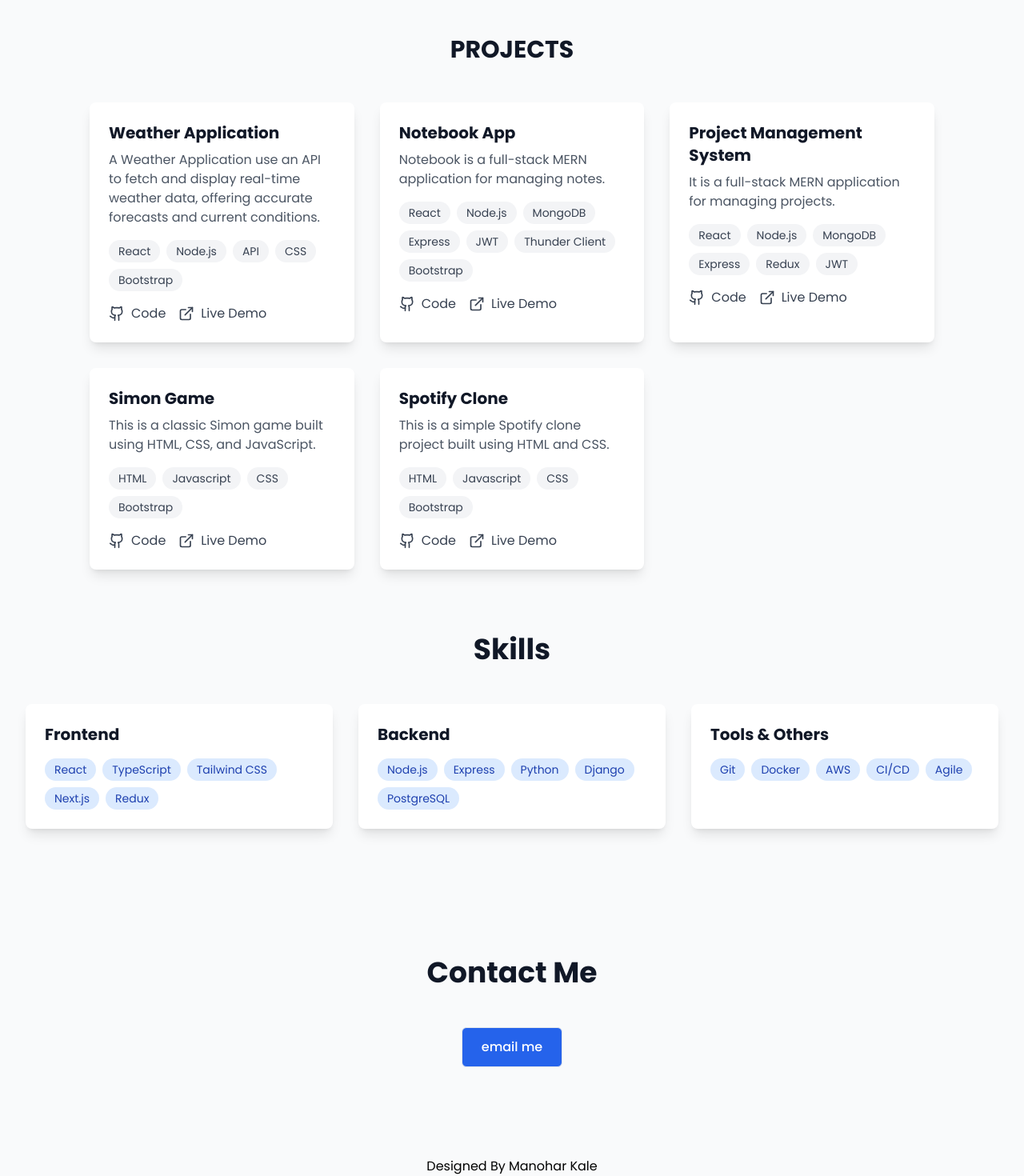
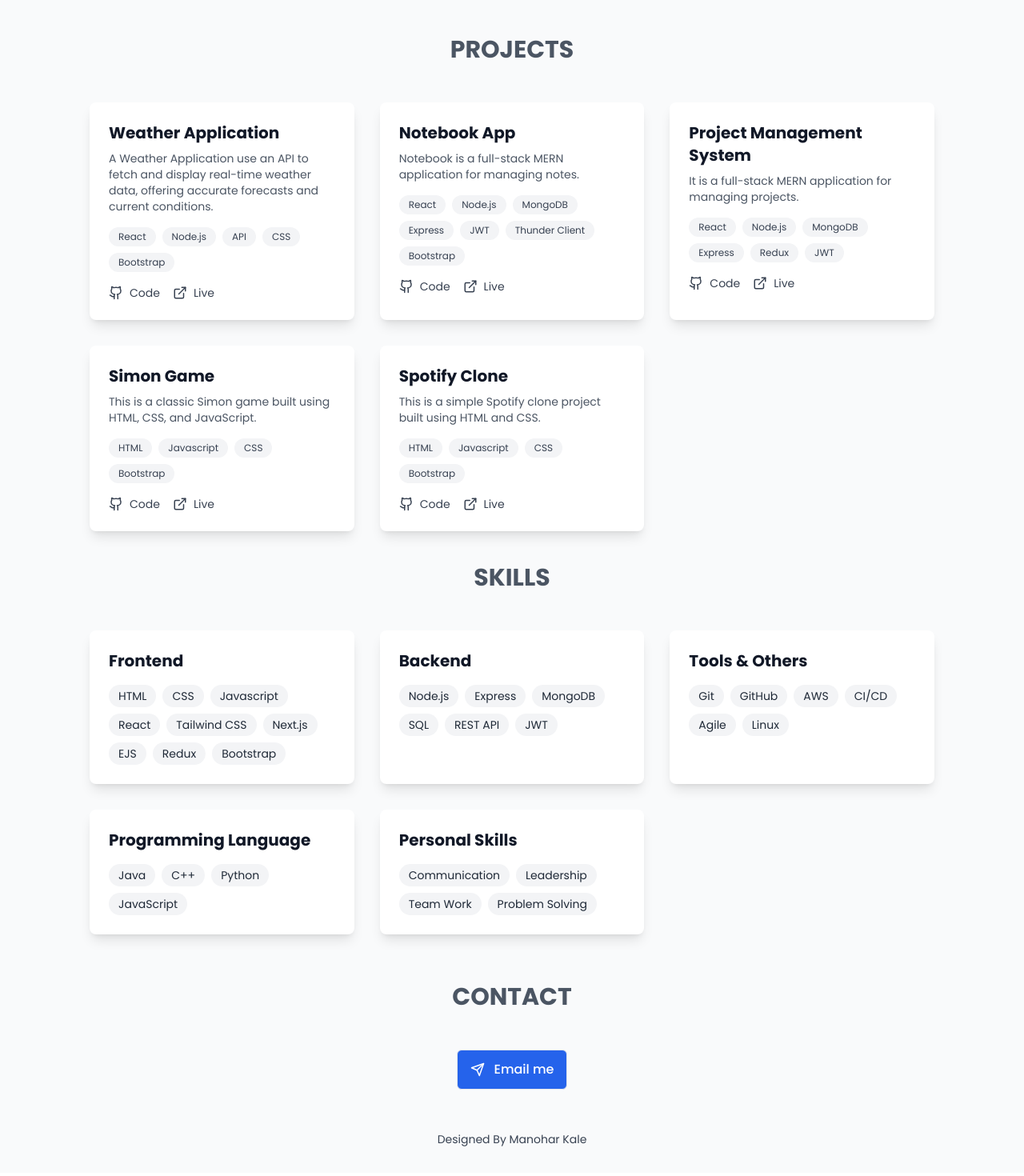
Before and after one commit to ManoharBari/My-Portfolio-App, a React (Vite) app: page / in a window 1280 px wide. Shown: the part 640-2110 px from the top of the page at 80% size. Built offline with nearby package versions, Linux system fonts and the light colour scheme.

Commit message:
modified projects

```diff
--- a/src/App.jsx
+++ b/src/App.jsx
@@ -13,7 +13,7 @@ function App() {
         <Projects />
         <Skills />
         <Contact />
-          <p className='max-w-7xl mx-auto px-4 sm:px-6 dark:text-white lg:px-8 text-center py-8'>Designed By Manohar Kale</p>
+          <p className='max-w-7xl mx-auto px-4 sm:px-6 dark:text-white text-gray-700 lg:px-8 text-sm text-center py-8'>Designed By Manohar Kale</p>
       </main>
     </div>
   );
--- a/src/components/Contact.jsx
+++ b/src/components/Contact.jsx
@@ -1,13 +1,15 @@
 import React from 'react';
-import { Mail, Phone, MapPin } from 'lucide-react';
+import { Mail, Phone, MapPin, Send } from 'lucide-react';
 
 const Contact = () => {
   return (
-    <section id="contact" className="py-20 bg-gray-50 dark:bg-gray-900 transition-colors">
+    <section id="contact" className="py-5 bg-gray-50 dark:bg-gray-900 transition-colors">
       <div className="max-w-7xl mx-auto px-4 sm:px-6 lg:px-8">
-        <h2 className="text-4xl font-bold text-center text-gray-900 dark:text-white mb-12">Contact Me</h2>
+        <h2 className="text-3xl font-bold text-center text-gray-600 dark:text-white mb-12">CONTACT</h2>
         <div className='flex justify-center space-x-4'>
-          <button className='items-center px-6 py-3 border border-1px-solid-blue text-base font-medium rounded-md text-white bg-blue-600 hover:bg-blue-700 dark:bg-blue-500 dark:hover:bg-blue-600 transition-colors'>email me</button>
+          <a href="mailto:manoharkale5368@gmail.com">
+            <button className='flex justify-center gap-3 items-center px-4 py-3 border border-1px-solid-blue text-base font-medium rounded-md text-white bg-blue-600 hover:bg-blue-700 dark:bg-blue-500 dark:hover:bg-blue-600 transition-colors'><Send size={18} />Email me </button>
+          </a>
         </div>
       </div>
     </section>
--- a/src/components/Projects.jsx
+++ b/src/components/Projects.jsx
@@ -41,19 +41,19 @@ const projects = [
 const Projects = () => {
   return (
     <section id="projects" className="bg-gray-50 dark:bg-gray-900 transition-colors">
-      <div className="max-w-7xl mx-auto px-4 sm:px-6 lg:px-8">
-        <h2 className="text-3xl font-bold text-center text-gray-900 dark:text-white mb-12">PROJECTS</h2>
-        <div className="grid px-20 grid-cols-1 md:grid-cols-2 lg:grid-cols-3 gap-8">
+      <div className="max-w-7xl mx-auto lg:mx-20 px-4 sm:px-6 lg:px-8">
+        <h2 className="text-3xl font-bold text-center text-gray-600 dark:text-white mb-12">PROJECTS</h2>
+        <div className="grid grid-cols-1 md:grid-cols-2 lg:grid-cols-3 gap-8">
           {projects.map((project, index) => (
             <div key={index} className="transition duration-500 ease-in-out hover:-translate-y-2 bg-white dark:bg-gray-800 rounded-lg shadow-lg overflow-hidden transition-colors">
               <div className="p-6">
                 <h3 className="text-xl font-bold text-gray-900 dark:text-white mb-2">{project.title}</h3>
-                <p className="text-gray-600 dark:text-gray-300 mb-4">{project.description}</p>
+                <p className="text-gray-600 text-sm dark:text-gray-300 mb-4">{project.description}</p>
                 <div className="flex flex-wrap gap-2 mb-4">
                   {project.tech.map((tech, i) => (
                     <span
                       key={i}
-                      className="px-3 py-1 bg-gray-100 dark:bg-gray-700 text-gray-700 dark:text-gray-200 text-sm rounded-full"
+                      className="px-3 py-1 bg-gray-100 dark:bg-gray-700 text-gray-700 dark:text-gray-200 text-xs rounded-full"
                     >
                       {tech}
                     </span>
@@ -62,17 +62,17 @@ const Projects = () => {
                 <div className="flex space-x-4">
                   <a
                     href={project.github}
-                    className="flex items-center text-gray-700 dark:text-gray-200 hover:text-blue-500 dark:hover:text-blue-400 transition-colors"
+                    className="flex items-center text-sm text-gray-700 dark:text-gray-200 hover:text-blue-500 dark:hover:text-blue-400 transition-colors"
                   >
-                    <Github size={20} className="mr-2" />
+                    <Github size={18} className="mr-2" />
                     Code
                   </a>
                   <a
                     href={project.live}
-                    className="flex items-center text-gray-700 dark:text-gray-200 hover:text-blue-500 dark:hover:text-blue-400 transition-colors"
+                    className="flex items-center text-sm text-gray-700 dark:text-gray-200 hover:text-blue-500 dark:hover:text-blue-400 transition-colors"
                   >
-                    <ExternalLink size={20} className="mr-2" />
-                    Live Demo
+                    <ExternalLink size={18} className="mr-2" />
+                    Live
                   </a>
                 </div>
               </div>
--- a/src/components/Skills.jsx
+++ b/src/components/Skills.jsx
@@ -1,16 +1,18 @@
 import React from 'react';
 
 const skills = {
-  'Frontend': ['React', 'TypeScript', 'Tailwind CSS', 'Next.js', 'Redux'],
-  'Backend': ['Node.js', 'Express', 'Python', 'Django', 'PostgreSQL'],
-  'Tools & Others': ['Git', 'Docker', 'AWS', 'CI/CD', 'Agile'],
+  'Frontend': ['HTML', 'CSS', 'Javascript', 'React', 'Tailwind CSS', 'Next.js', 'EJS', 'Redux', 'Bootstrap'],
+  'Backend': ['Node.js', 'Express', 'MongoDB', 'SQL', 'REST API', 'JWT'],
+  'Tools & Others': ['Git', 'GitHub', 'AWS', 'CI/CD', 'Agile', 'Linux'],
+  'Programming Language': ['Java', 'C++', 'Python', 'JavaScript'],
+  'Personal Skills': ['Communication', 'Leadership', 'Team Work', 'Problem Solving'],
 };
 
 const Skills = () => {
   return (
-    <section id="skills" className="py-20 bg-gray-50 dark:bg-gray-900 transition-colors">
-      <div className="max-w-7xl mx-auto px-4 sm:px-6 lg:px-8">
-        <h2 className="text-4xl font-bold text-center text-gray-900 dark:text-white mb-12">Skills</h2>
+    <section id="skills" className="py-10 bg-gray-50 dark:bg-gray-900 transition-colors">
+      <div className="max-w-7xl mx-auto lg:mx-20 px-4 sm:px-6 lg:px-8">
+        <h2 className="text-3xl font-bold text-center text-gray-600 dark:text-white mb-12">SKILLS</h2>
         <div className="grid grid-cols-1 md:grid-cols-3 gap-8">
           {Object.entries(skills).map(([category, items]) => (
             <div key={category} className="bg-white dark:bg-gray-800 p-6 rounded-lg shadow-lg transition-colors">
@@ -19,7 +21,7 @@ const Skills = () => {
                 {items.map((skill, index) => (
                   <span
                     key={index}
-                    className="px-3 py-1 bg-blue-100 dark:bg-blue-900 text-blue-800 dark:text-blue-200 rounded-full text-sm transition-colors"
+                    className="px-3 py-1 bg-gray-100 dark:bg-gray-700 text-gray-800 dark:text-gray-200 rounded-full text-sm transition-colors"
                   >
                     {skill}
                   </span>
```
